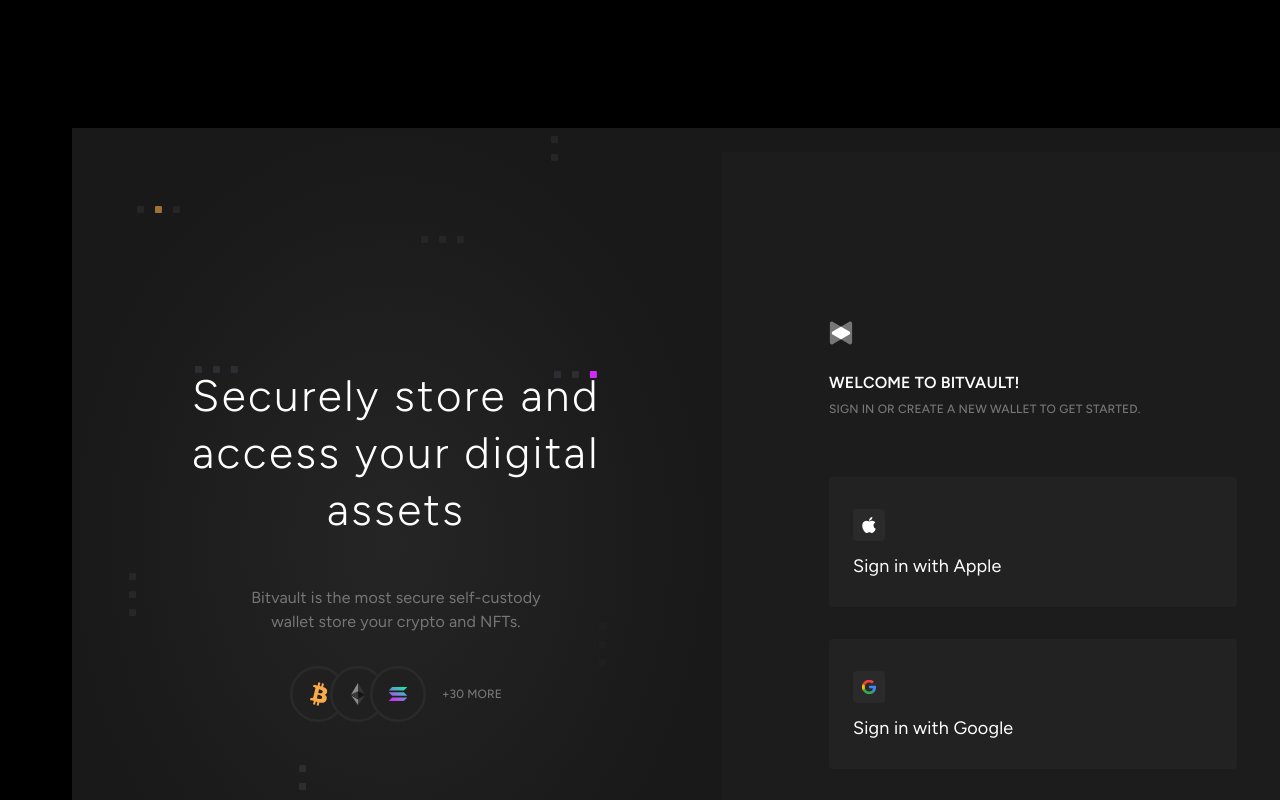
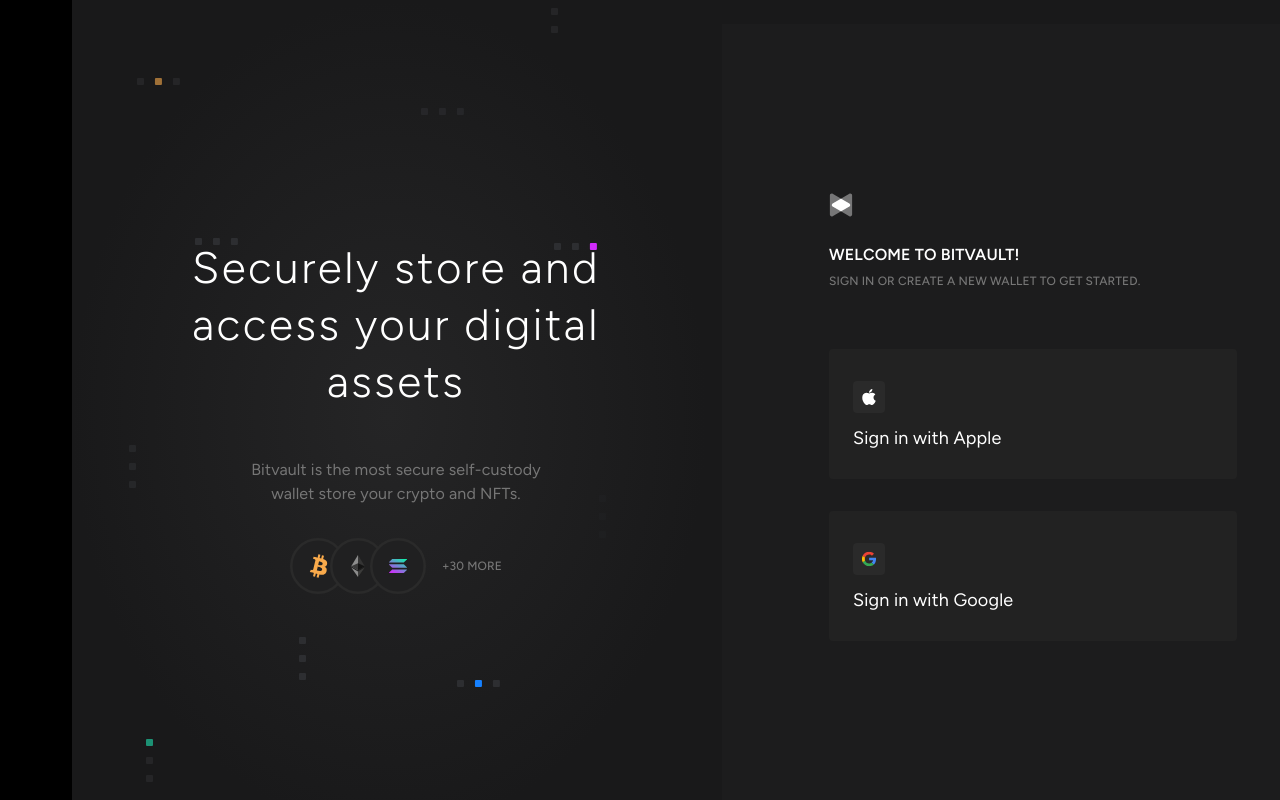
Before and after one commit to fireblocks/ncw-web-demo-v2, a React (Vite) app: page /#/login in a window 1280 px wide. Built offline with nearby package versions, Linux system fonts and the light colour scheme; no server answers.

Commit message:
login centered

```diff
--- a/src/App.tsx
+++ b/src/App.tsx
@@ -11,7 +11,6 @@
   flex: 1,
   width: '100%',
   backgroundColor: theme.palette.primary.main,
-  paddingBottom: theme.spacing(4),
 }));
 
 const ContentStyled = styled('div')(() => ({
--- a/src/pages/Login/LoginPage.tsx
+++ b/src/pages/Login/LoginPage.tsx
@@ -9,17 +9,16 @@
 import { redirect } from 'react-router-dom';
 import { Actions } from './Actions';
 
-const RootStyled = styled('div')(({ theme }) => ({
+const RootStyled = styled('div')(() => ({
   display: 'flex',
   flexDirection: 'column',
   height: '100%',
-  paddingTop: theme.spacing(10),
   width: '90%',
   margin: '0 auto',
+  justifyContent: 'center',
 }));
 
-const ContentWrapperStyled = styled('div')(({ theme }) => ({
-  marginTop: theme.spacing(6),
+const ContentWrapperStyled = styled('div')(() => ({
   backgroundColor: '#19191A',
   display: 'flex',
   flexDirection: 'row',
```
